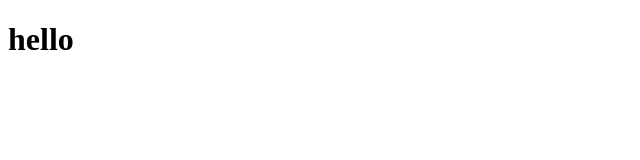
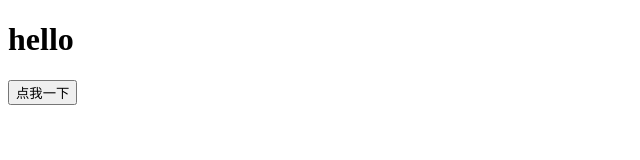
Before and after one commit to liangjunyu/git-demo, a plain HTML site: page index.html in a window 1280 px wide. Shown: the whole page, without its empty margins (0-640 px from the left). Drawn offline with Linux system fonts and the light colour scheme.

Commit message:
按钮添加

```diff
--- a/index.html
+++ b/index.html
@@ -8,5 +8,6 @@
 </head>
 <body>
     <h1>hello</h1>
+    <button>点我一下</button>
 </body>
 </html>
```
